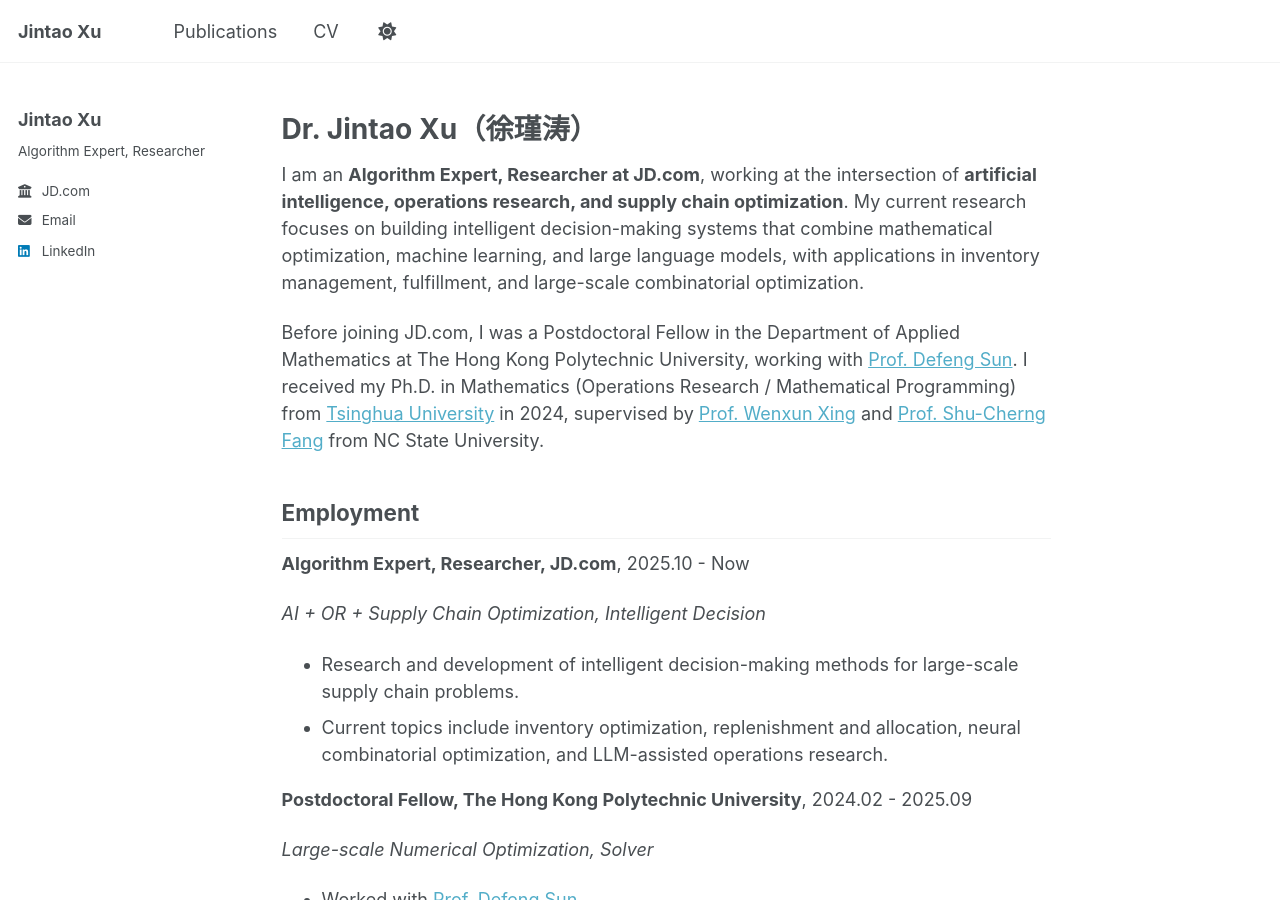
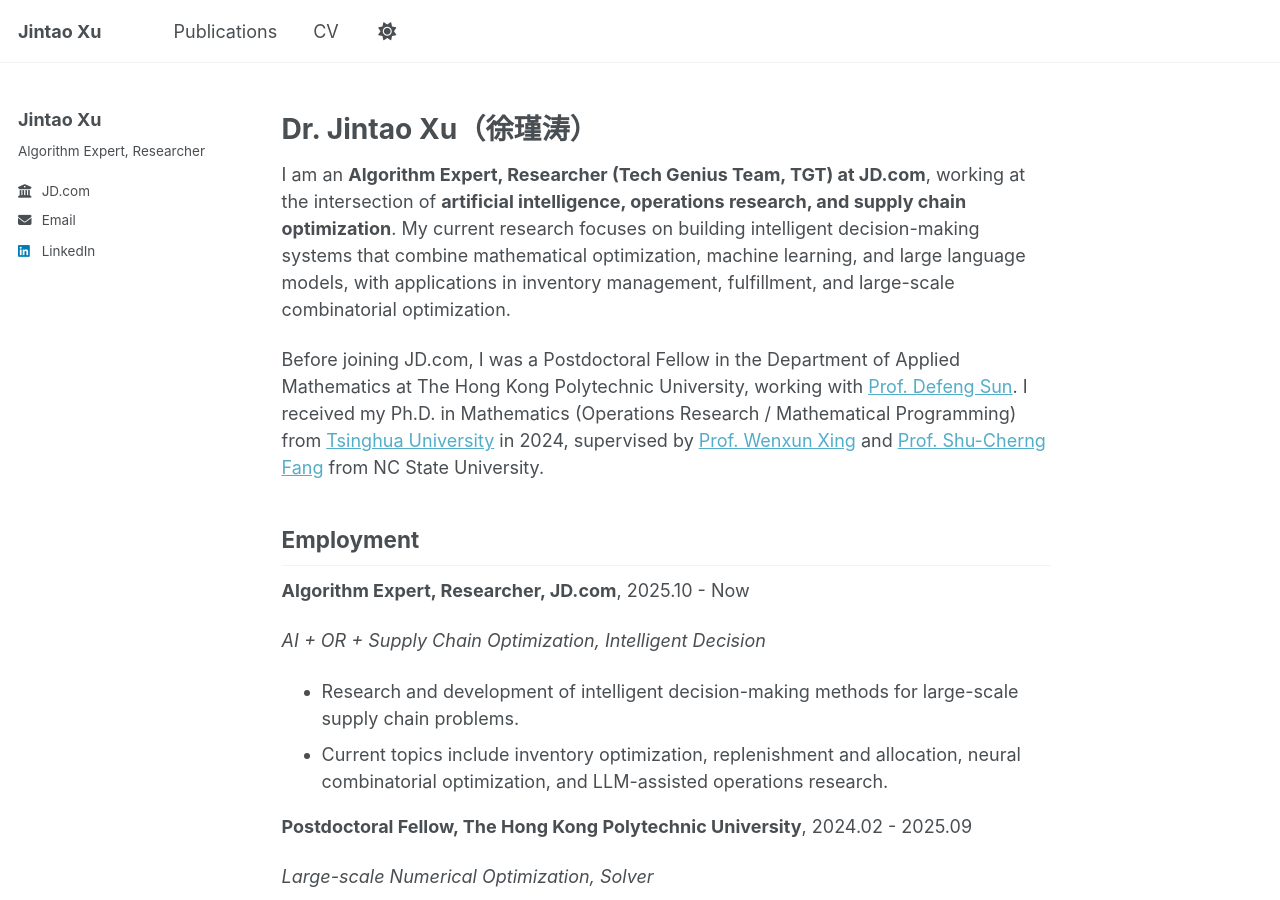
Before and after one commit to JintaoXuMath/JintaoXuMath.github.io, a Jekyll site: the page built from _pages/about.md, in a window 1280 px wide and 900 px high. Built offline with Jekyll 4.4.1, drawn with Linux system fonts in a browser that asks for light colours.

Commit message:
Update job title in about.md

```diff
--- a/_pages/about.md
+++ b/_pages/about.md
@@ -9,7 +9,7 @@ redirect_from:
 
 # Dr. Jintao Xu（徐瑾涛）
 
-I am an **Algorithm Expert, Researcher at JD.com**, working at the intersection of **artificial intelligence, operations research, and supply chain optimization**. My current research focuses on building intelligent decision-making systems that combine mathematical optimization, machine learning, and large language models, with applications in inventory management, fulfillment, and large-scale combinatorial optimization.
+I am an **Algorithm Expert, Researcher (Tech Genius Team, TGT) at JD.com**, working at the intersection of **artificial intelligence, operations research, and supply chain optimization**. My current research focuses on building intelligent decision-making systems that combine mathematical optimization, machine learning, and large language models, with applications in inventory management, fulfillment, and large-scale combinatorial optimization.
 
 Before joining JD.com, I was a Postdoctoral Fellow in the Department of Applied Mathematics at The Hong Kong Polytechnic University, working with [Prof. Defeng Sun](https://www.polyu.edu.hk/ama/profile/dfsun/). I received my Ph.D. in Mathematics (Operations Research / Mathematical Programming) from [Tsinghua University](https://www.tsinghua.edu.cn/) in 2024, supervised by [Prof. Wenxun Xing](https://www.genealogy.math.ndsu.nodak.edu/id.php?id=182440) and [Prof. Shu-Cherng Fang](https://ise.ncsu.edu/people/fang/) from NC State University.
 
```
